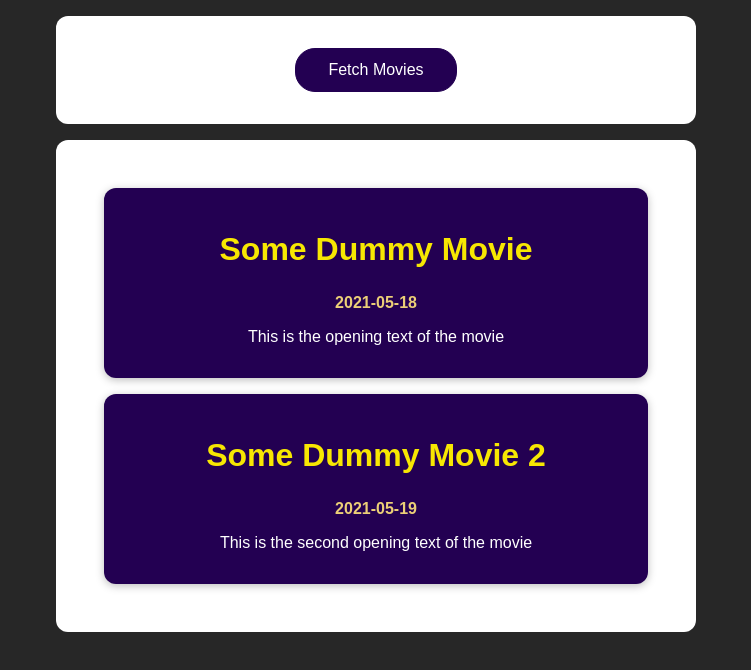
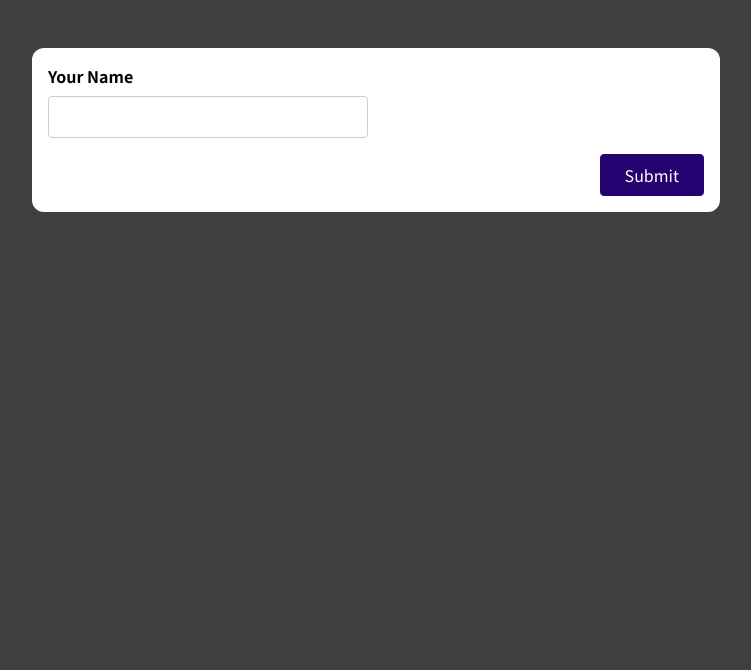
Before and after one commit to anindya033/my-react-app, a JavaScript app: page / in a window 1280 px wide. Shown: the top 670 px of the page, without its empty margins (264-1015 px from the left). Built offline with nearby package versions, Linux system fonts and the light colour scheme.

Commit message:
initial commit

```diff
--- a/src/App.css
+++ /dev/null
@@ -1,29 +0,0 @@
-section {
-  margin: 1rem auto;
-  width: 90%;
-  max-width: 40rem;
-  text-align: center;
-  background-color: white;
-  padding: 2rem;
-  border-radius: 12px;
-}
-
-button {
-  font: inherit;
-  cursor: pointer;
-  background: #230052;
-  border: 1px solid #230052;
-  color: white;
-  padding: 0.75rem 2rem;
-  border-radius: 20px;
-}
-
-button:focus {
-  outline: none;
-}
-
-button:hover,
-button:active {
-  background-color: #460897;
-  border-color: #460897;
-}
--- a/src/App.js
+++ b/src/App.js
@@ -1,33 +1,10 @@
-import React from 'react';
-
-import MoviesList from './components/MoviesList';
-import './App.css';
+import SimpleInput from './components/SimpleInput';
 
 function App() {
-  const dummyMovies = [
-    {
-      id: 1,
-      title: 'Some Dummy Movie',
-      openingText: 'This is the opening text of the movie',
-      releaseDate: '2021-05-18',
-    },
-    {
-      id: 2,
-      title: 'Some Dummy Movie 2',
-      openingText: 'This is the second opening text of the movie',
-      releaseDate: '2021-05-19',
-    },
-  ];
-
   return (
-    <React.Fragment>
-      <section>
-        <button>Fetch Movies</button>
-      </section>
-      <section>
-        <MoviesList movies={dummyMovies} />
-      </section>
-    </React.Fragment>
+    <div className="app">
+      <SimpleInput />
+    </div>
   );
 }
 
--- a/src/components/Movie.js
+++ /dev/null
@@ -1,15 +0,0 @@
-import React from 'react';
-
-import classes from './Movie.module.css';
-
-const Movie = (props) => {
-  return (
-    <li className={classes.movie}>
-      <h2>{props.title}</h2>
-      <h3>{props.releaseDate}</h3>
-      <p>{props.openingText}</p>
-    </li>
-  );
-};
-
-export default Movie;
--- a/src/components/Movie.module.css
+++ /dev/null
@@ -1,20 +0,0 @@
-.movie {
-  margin: 1rem;
-  padding: 1rem;
-  background-color: #230052;
-  box-shadow: 0 2px 8px rgba(0, 0, 0, 0.26);
-  border-radius: 12px;
-  text-align: center;
-  color: white;
-}
-
-.movie h2 {
-  font-size: 2rem;
-  color: #f7e702;
-}
-
-.movie h3 {
-  color: #eccf77;
-  margin: 0;
-  font-size: 1rem;
-}
--- a/src/components/MoviesList.js
+++ /dev/null
@@ -1,21 +0,0 @@
-import React from 'react';
-
-import Movie from './Movie';
-import classes from './MoviesList.module.css';
-
-const MovieList = (props) => {
-  return (
-    <ul className={classes['movies-list']}>
-      {props.movies.map((movie) => (
-        <Movie
-          key={movie.id}
-          title={movie.title}
-          releaseDate={movie.releaseDate}
-          openingText={movie.openingText}
-        />
-      ))}
-    </ul>
-  );
-};
-
-export default MovieList;
--- a/src/components/MoviesList.module.css
+++ /dev/null
@@ -1,5 +0,0 @@
-.movies-list {
-  list-style: none;
-  margin: 0;
-  padding: 0;
-}
--- /dev/null
+++ b/src/components/SimpleInput.js
@@ -0,0 +1,15 @@
+const SimpleInput = (props) => {
+  return (
+    <form>
+      <div className='form-control'>
+        <label htmlFor='name'>Your Name</label>
+        <input type='text' id='name' />
+      </div>
+      <div className="form-actions">
+        <button>Submit</button>
+      </div>
+    </form>
+  );
+};
+
+export default SimpleInput;
--- a/src/index.css
+++ b/src/index.css
@@ -1,12 +1,102 @@
+@import url('https://fonts.googleapis.com/css2?family=Noto+Sans+JP:wght@400;700&display=swap');
+
 * {
   box-sizing: border-box;
 }
 
 html {
-  font-family: sans-serif;
+  font-family: 'Noto Sans JP', sans-serif;
 }
 
 body {
   margin: 0;
-  background-color: #272727;
+  background-color: #3f3f3f;
 }
+
+.app {
+  width: 90%;
+  max-width: 43rem;
+  padding: 1rem;
+  border-radius: 12px;
+  background-color: white;
+  margin: 3rem auto;
+}
+
+.form-control {
+  margin-bottom: 1rem;
+}
+
+.form-control input,
+.form-control label {
+  display: block;
+}
+
+.form-control label {
+  font-weight: bold;
+  margin-bottom: 0.5rem;
+}
+
+.form-control input,
+.form-control select {
+  font: inherit;
+  padding: 0.5rem;
+  border-radius: 4px;
+  border: 1px solid #ccc;
+  width: 20rem;
+  max-width: 100%;
+}
+
+.form-control input:focus {
+  outline: none;
+  border-color: #240370;
+  background-color: #e0d4fd;
+}
+
+.control-group {
+  display: flex;
+  column-gap: 1rem;
+  flex-wrap: wrap;
+}
+
+.control-group .form-control {
+  min-width: 15rem;
+  flex: 1;
+}
+
+button {
+  font: inherit;
+  background-color: #240370;
+  color: white;
+  border: 1px solid #240370;
+  padding: 0.5rem 1.5rem;
+  border-radius: 4px;
+  cursor: pointer;
+}
+
+button:hover,
+button:active {
+  background-color: #33059e;
+  border-color: #33059e;
+}
+
+.form-actions {
+  text-align: right;
+}
+
+.form-actions button {
+  margin-left: 1rem;
+}
+
+.invalid input {
+  border: 1px solid #b40e0e;
+  background-color: #fddddd;
+}
+
+.invalid input:focus {
+  border-color: #ff8800;
+  background-color: #fbe8d2;
+}
+
+.error-text {
+  color: #b40e0e;
+}
--- a/src/index.js
+++ b/src/index.js
@@ -1,4 +1,3 @@
-import React from 'react';
 import ReactDOM from 'react-dom/client';
 
 import './index.css';
```
Also changed, not shown: src/components/BasicForm.js (added, +25 -0 lines).
